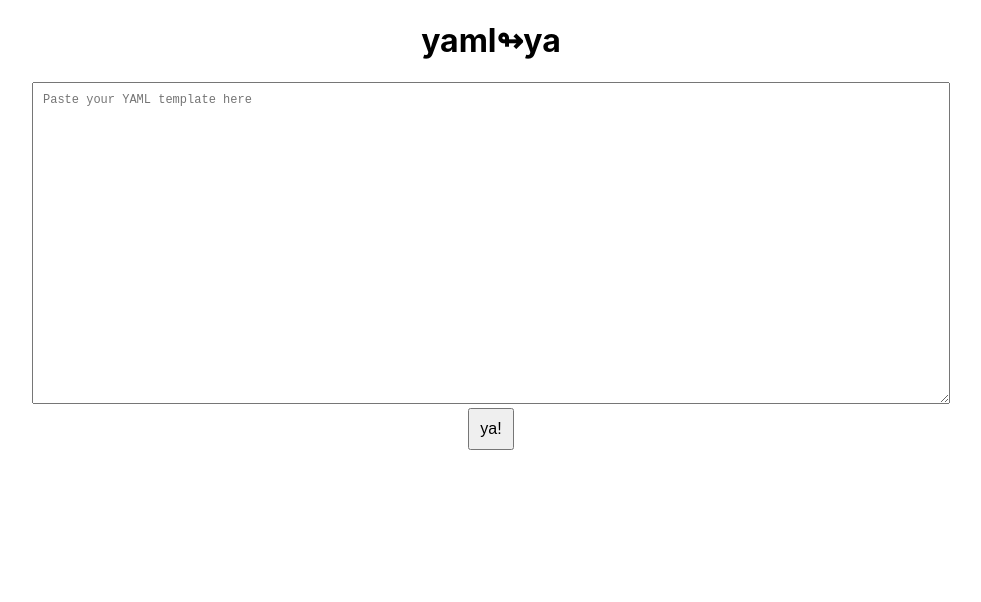
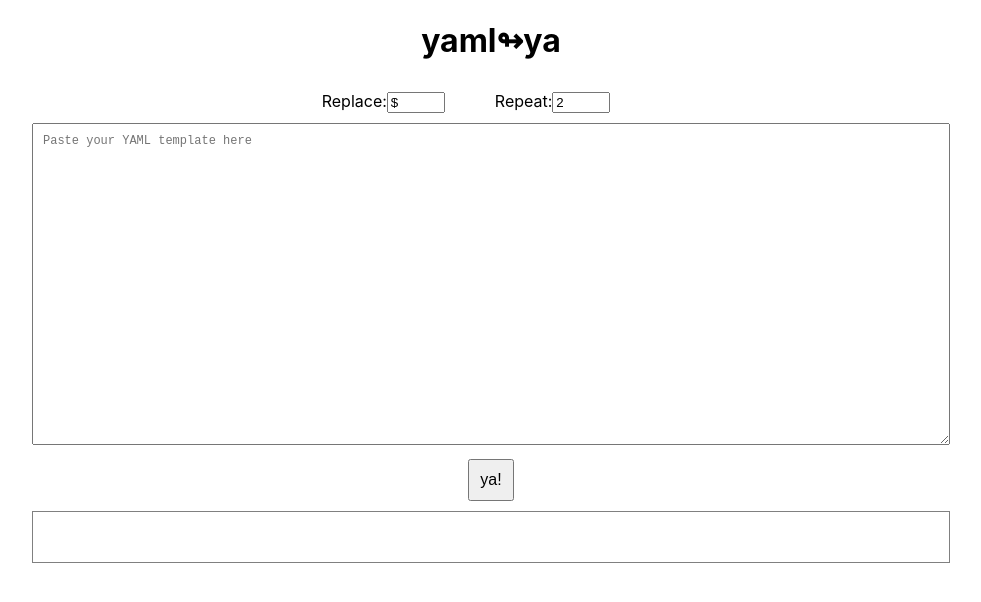
Before and after one commit to srescio/yaml-ya, a React (Create React App) app: page / in a window 1280 px wide. Both pictures are taken after a click on the button "ya!". Shown: the top 602 px of the page, without its empty margins (149-1130 px from the left). Built offline with nearby package versions, Linux system fonts and the light colour scheme.

Commit message:
print result and copy to clipboard

```diff
--- a/src/App.css
+++ b/src/App.css
@@ -11,20 +11,34 @@
   margin: 0 auto;
 }
 
+input {
+  width: 50px;
+  margin: 10px 50px 10px 0px;
+}
+
 button {
   display: block;
-  margin: 0 auto;
+  margin: 10px auto;
   padding: 10px;
   font-size: 16px;
   cursor: pointer;
 }
 
+pre {
+  border: 1px solid gray;
+  width: 70%;
+  margin: 0 auto;
+  padding: 10px;
+  overflow: auto;
+  text-align: left;
+}
+
 @media (prefers-color-scheme: dark) {
-  .html, body, textarea  {
+  .html, body, textarea, input  {
     background-color: black;
     color: white;
   }
-  textarea {
+  textarea, input {
     background-color: rgb(33, 33, 33);
   }
 }
--- a/src/App.js
+++ b/src/App.js
@@ -4,26 +4,65 @@ import './App.css';
 
 function App() {
   const [yaml, setYaml] = useState('');
+  const [ya, setYa] = useState('');
+  const [replace, setReplace] = useState('$');
+  const [repeat, setRepeat] = useState('2');
+
+  function process() {
+    localStorage.setItem('yaml-input', yaml);
+    localStorage.setItem('yaml-replace', replace);
+    localStorage.setItem('yaml-repeat', repeat);
+
+    let tempYa = '';
+
+    for (let i = 1; i <= parseInt(repeat); i++) {
+      tempYa += yaml.replace(new RegExp('\\' + replace, 'g'), i) + '\n';
+    }
+
+    setYa(tempYa);
+
+    try {
+      navigator.clipboard.writeText(tempYa);
+    } catch (err) {
+      console.error('Could not copy to clipboard', err);
+    }
+  }
 
   useEffect(() => {
-    const savedValue = localStorage.getItem('yaml-input');
-    if (savedValue) {
-      setYaml(savedValue);
-    }
+    const savedYaml = localStorage.getItem('yaml-input');
+    savedYaml && setYaml(savedYaml);
+
+    const savedReplace = localStorage.getItem('yaml-replace');
+    savedReplace && setReplace(savedReplace);
+
+    const savedRepeat = localStorage.getItem('yaml-repeat');
+    savedRepeat && setRepeat(savedRepeat);
   }, []);
 
   return (
     <div className="App">
       <Header />
+      <section id="yaml-options">
+        <label>Replace:
+          <input type="text" name="yaml-replace" value={replace} onChange={e => setReplace(e.target.value)} />
+        </label>
+        <label>Repeat:
+          <input type="number" name="yaml-repeat" value={repeat} onChange={e => setRepeat(e.target.value)} />
+        </label>
+      </section>
       <textarea
         id="yaml-input"
         placeholder="Paste your YAML template here"
         value={yaml}
         onChange={e => setYaml(e.target.value)}
       />
-      <button onClick={() => localStorage.setItem('yaml-input', yaml)}>
+      <button onClick={process}>
         ya!
       </button>
+
+      {ya && (
+        <pre>{ya}</pre>
+      )}
     </div>
   );
 }
```
